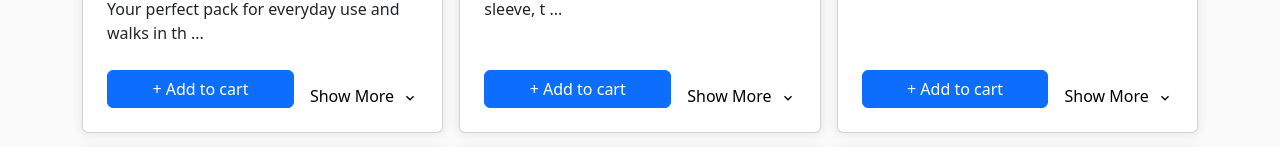
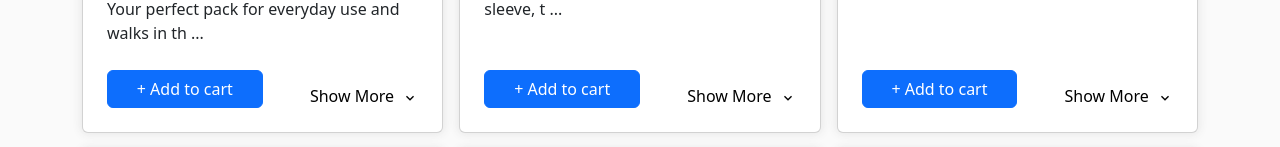
Before and after one commit to pablofs02/shopeen, a React (Vite) app: page /store in a window 1280 px wide. Shown: the part 474-621 px from the top of the page. Built offline with nearby package versions, Linux system fonts and the light colour scheme.

Commit message:
Fixed some styling on the buttons of StoreItem

```diff
--- a/src/components/StoreItem.tsx
+++ b/src/components/StoreItem.tsx
@@ -57,7 +57,7 @@ export function StoreItem(props: StoreItemsProps) {
               </Button>
             ) : (
               <button className="remove btn btn-danger m-0" onClick={handleRemove}>
-                Remove from cart
+                - Remove from cart
               </button>
               // <div className="cart-buttons-store-item">
               //   <button onClick={handleAdd} className="btn btn-primary">
--- a/src/styles/Style.css
+++ b/src/styles/Style.css
@@ -88,10 +88,6 @@
     margin-bottom: 15px;
 }
 
-.remove {
-    margin-left: 15px;
-    margin-top: 5px;
-}
 
 .count-store{
     margin-left: 15px;
@@ -124,24 +120,13 @@
 }
 
 .expandContractButton {
-    position: relative;
     background: transparent;
     border: none;
     font-weight: 500;
-    right: 15px;
-    bottom: 15px;
-
-    right: 0;
-    bottom: 0;
 }
 
-.addItem {
-    position: relative;
-    right: 130px;
-    bottom: 15px;
-    width: 60%;
-    left: 0;
-    bottom: 0;
+.addItem, .remove {
+    width: 50%;
 }
 
 .options {
```
